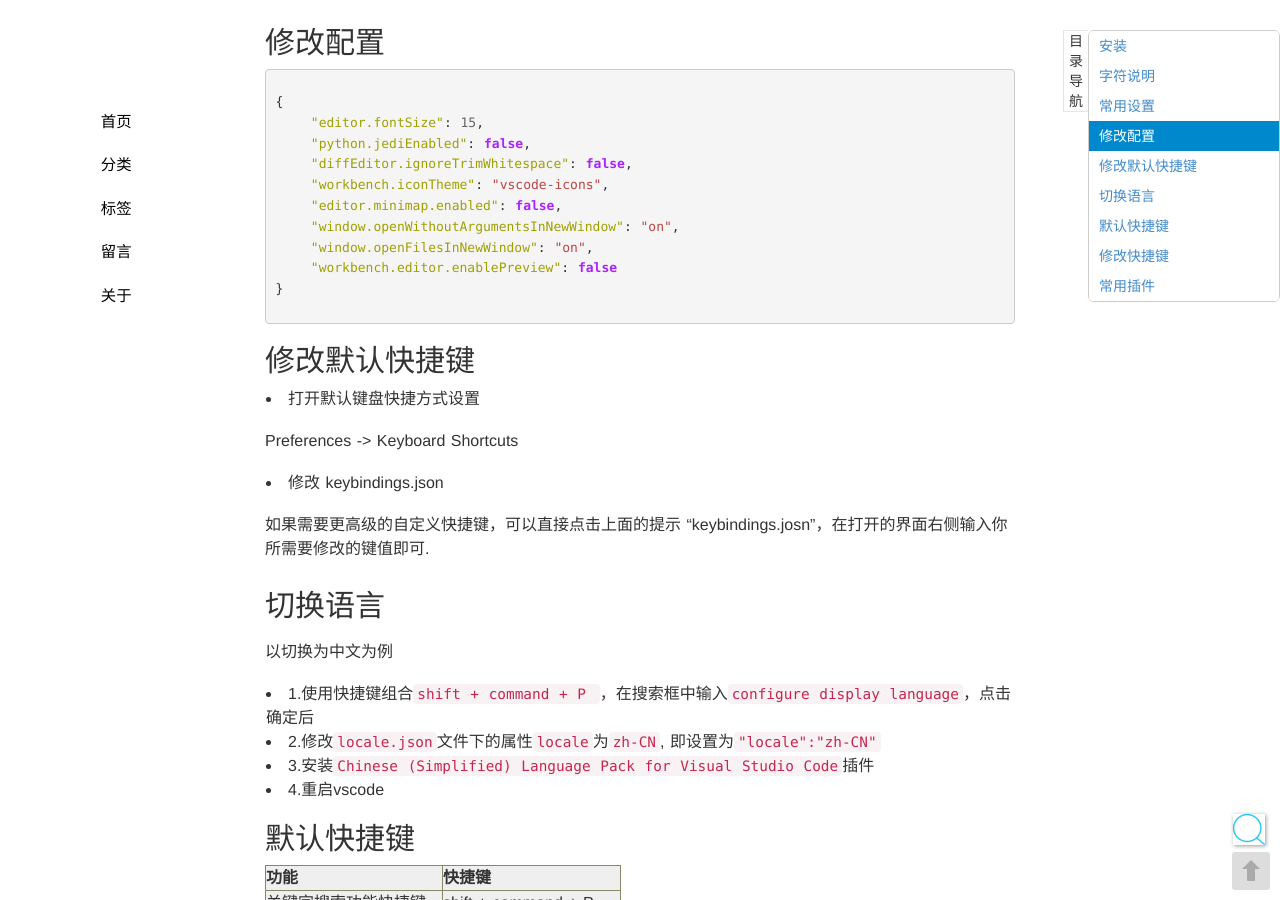
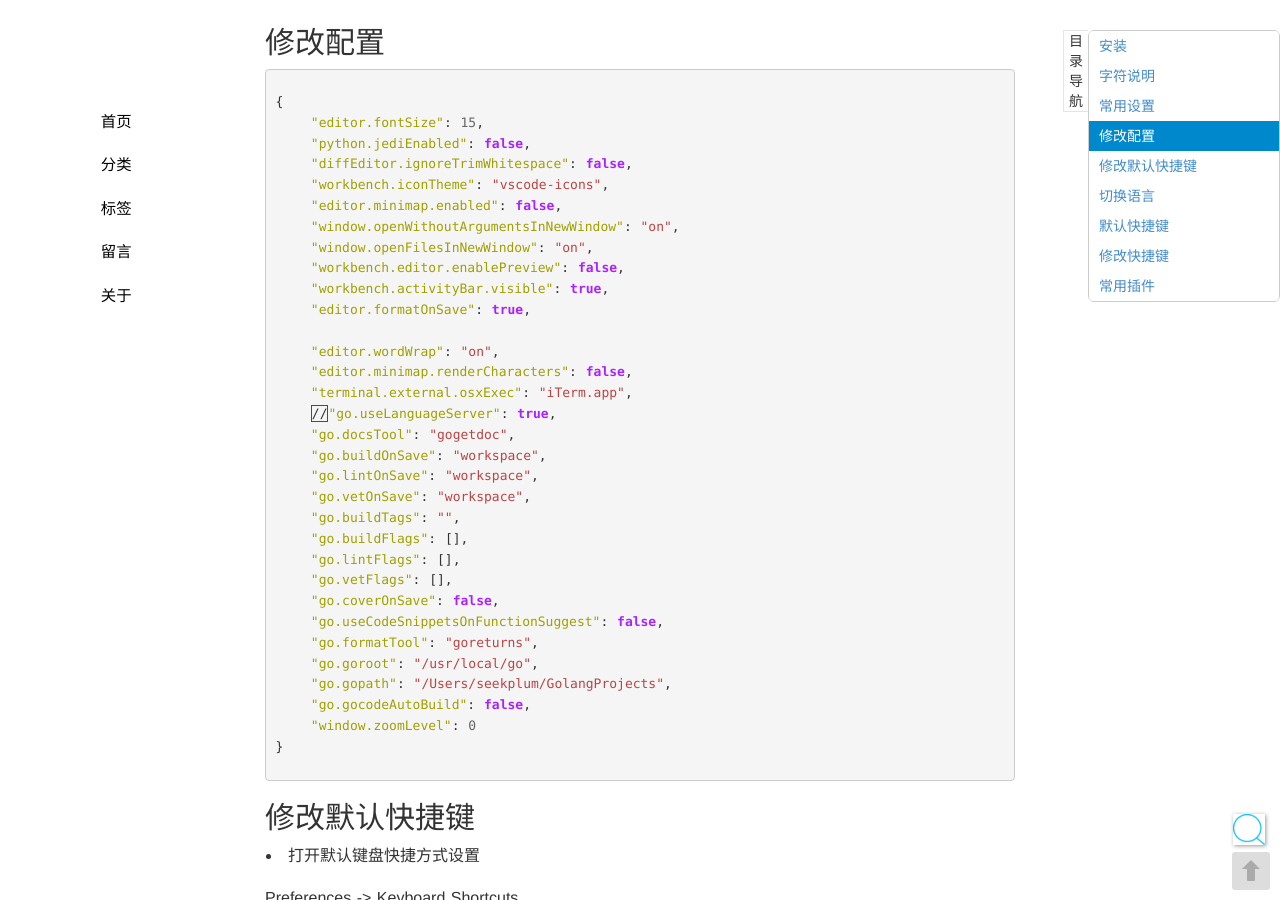
Before and after one commit to seekplum/seekplum.github.io, a Jekyll site: the page built from _posts/2017-12-25-vscode-use.md, in a window 1280 px wide and 900 px high, scrolled down 510 px. Built offline with Jekyll 4.4.1, drawn with Linux system fonts in a browser that asks for light colours; comment, search, counter and statistics services are not loaded; some of the changed text lies outside the part shown.

Commit message:
更新vscode go配置

````diff
--- a/_posts/2017-12-25-vscode-use.md
+++ b/_posts/2017-12-25-vscode-use.md
@@ -33,7 +33,29 @@ Preferences -> Settings -> Window: Open Files In New Window 设置为 `on`
     "editor.minimap.enabled": false,
     "window.openWithoutArgumentsInNewWindow": "on",
     "window.openFilesInNewWindow": "on",
-    "workbench.editor.enablePreview": false
+    "workbench.editor.enablePreview": false,
+    "workbench.activityBar.visible": true,
+    "editor.formatOnSave": true,
+
+    "editor.wordWrap": "on",
+    "editor.minimap.renderCharacters": false,
+    "terminal.external.osxExec": "iTerm.app",
+    //"go.useLanguageServer": true,
+    "go.docsTool": "gogetdoc",
+    "go.buildOnSave": "workspace",
+    "go.lintOnSave": "workspace",
+    "go.vetOnSave": "workspace",
+    "go.buildTags": "",
+    "go.buildFlags": [],
+    "go.lintFlags": [],
+    "go.vetFlags": [],
+    "go.coverOnSave": false,
+    "go.useCodeSnippetsOnFunctionSuggest": false,
+    "go.formatTool": "goreturns",
+    "go.goroot": "/usr/local/go",
+    "go.gopath": "/Users/seekplum/GolangProjects",
+    "go.gocodeAutoBuild": false,
+    "window.zoomLevel": 0
 }
 ```
 
@@ -155,6 +177,11 @@ Preferences -> Keyboard Shortcuts
     {
         "key": "shift+cmd+n",
         "command": "workbench.action.quickOpen"
+    },
+    // 打开终端
+    {
+        "key": "cmd+t",
+        "command": "workbench.action.terminal.toggleTerminal"
     }
 ]
 ```
@@ -186,6 +213,25 @@ Preferences -> Keyboard Shortcuts
 
 * GO
 
+#### go get 安装
+
+```bash
+go get -u -v github.com/nsf/gocode
+go get -u -v github.com/rogpeppe/godef
+go get -u -v github.com/lukehoban/go-outline
+go get -u -v github.com/tpng/gopkgs
+go get -u -v github.com/golang/tools
+
+mkdir -p $GOPATH/src/golang.org/x/
+test -d $GOPATH/src/golang.org/x/tools || ln -s $GOPATH/src/github.com/golang/tools $GOPATH/src/golang.org/x
+
+go get -u -v github.com/golang/lint
+test -d $GOPATH/src/golang.org/x/lint || ln -s $GOPATH/src/github.com/golang/lint $GOPATH/src/golang.org/x
+
+go get -u -v github.com/sqs/goreturns
+go get -u -v github.com/newhook/go-symbols
+```
+
 ### Docker
 
 * docker
````
Also changed, not shown: 1 other file.
